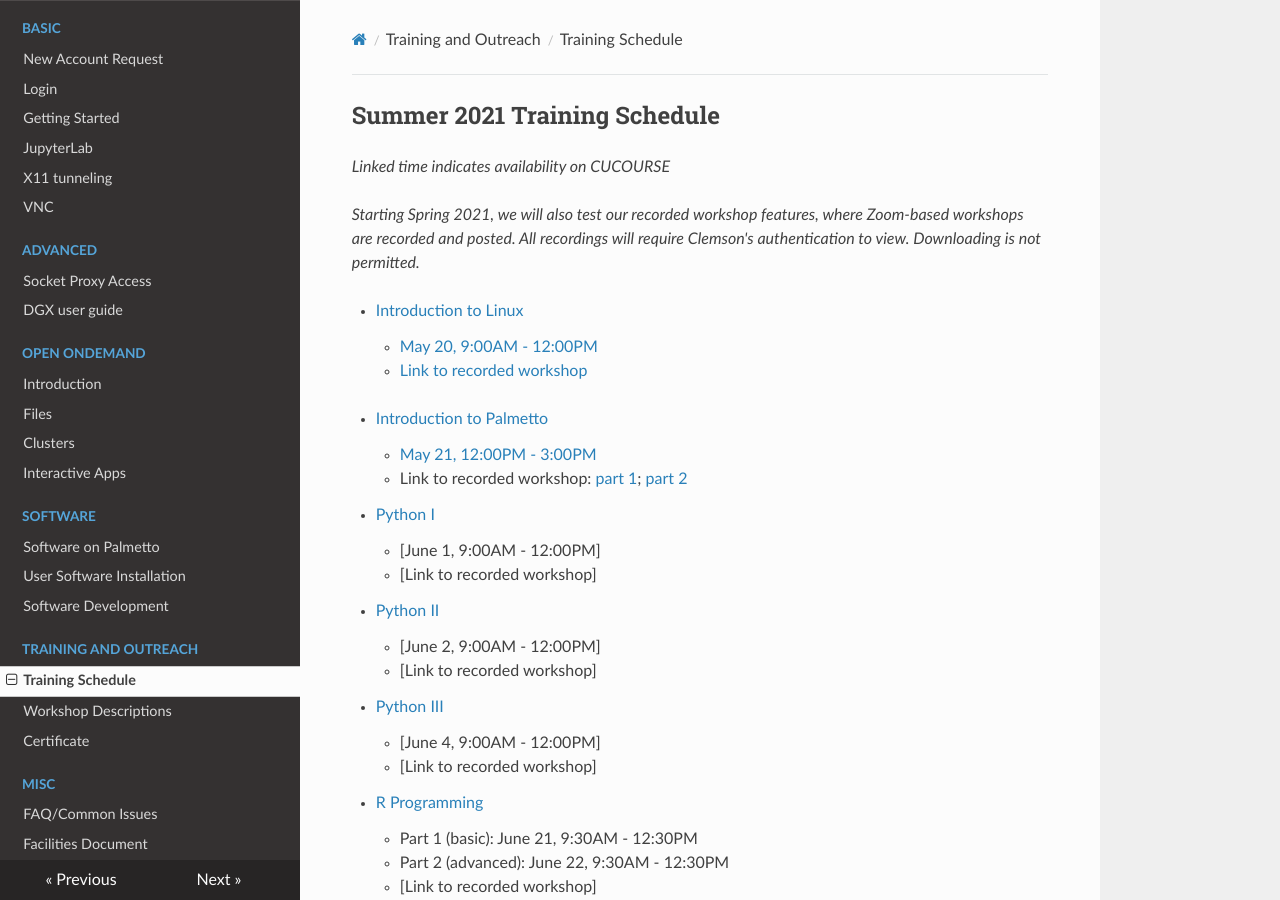
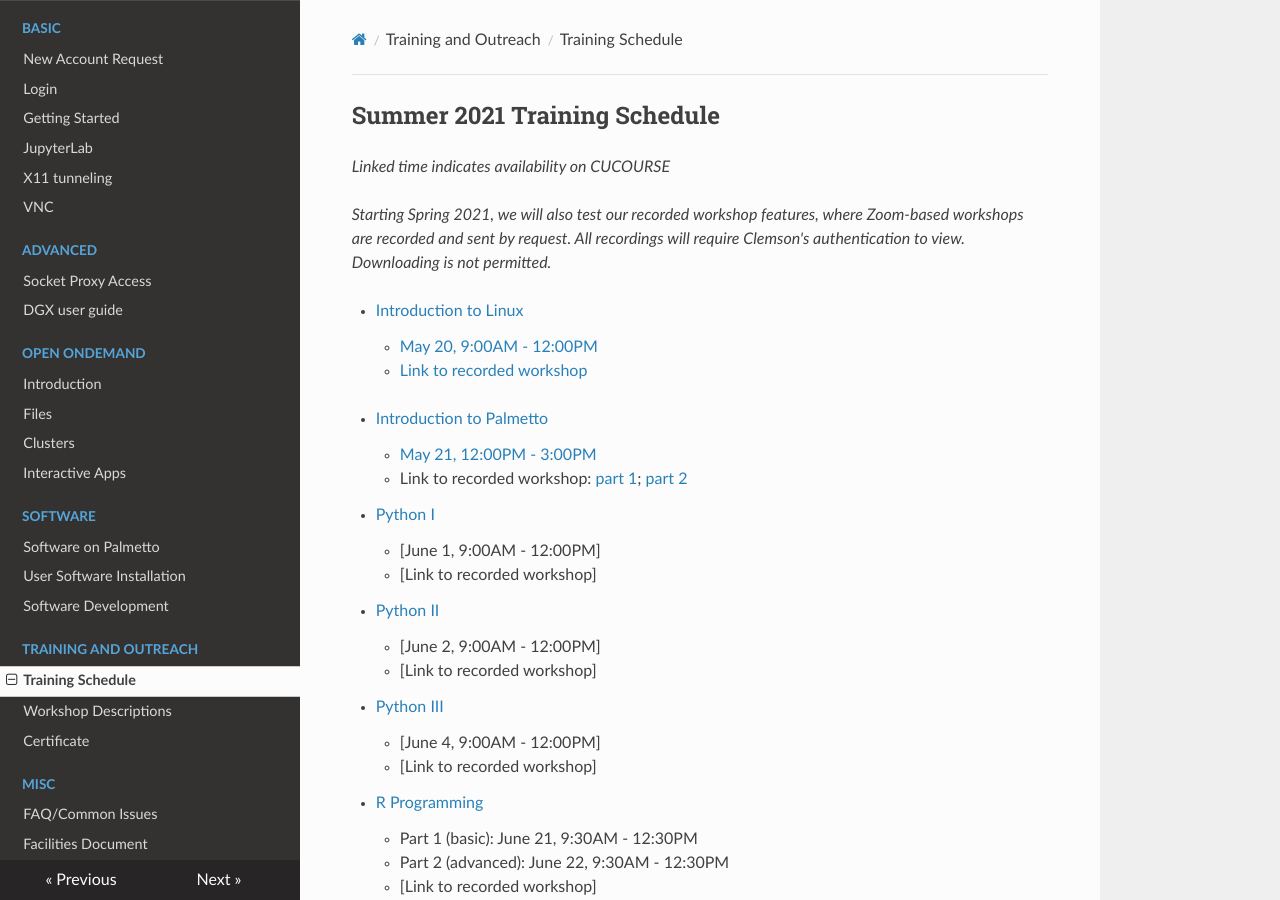
Before and after one commit to clemsonciti/palmetto-documentation, an MkDocs documentation site: the page built from docs/training/schedule.md, in a window 1280 px wide and 900 px high. Built offline with MkDocs 1.6.1, drawn with Linux system fonts in a browser that asks for light colours; nearby versions of some CDN libraries.

Commit message:
Update schedule.md

```diff
--- a/docs/training/schedule.md
+++ b/docs/training/schedule.md
@@ -3,7 +3,7 @@
 *Linked time indicates availability on CUCOURSE*
 
 *Starting Spring 2021, we will also test our recorded workshop features,
-where Zoom-based workshops are recorded and posted. All recordings will
+where Zoom-based workshops are recorded and sent by request. All recordings will
 require Clemson's authentication to view. Downloading is not permitted.*
 
 - [Introduction to Linux](workshop.md#introduction-to-linux)
```
